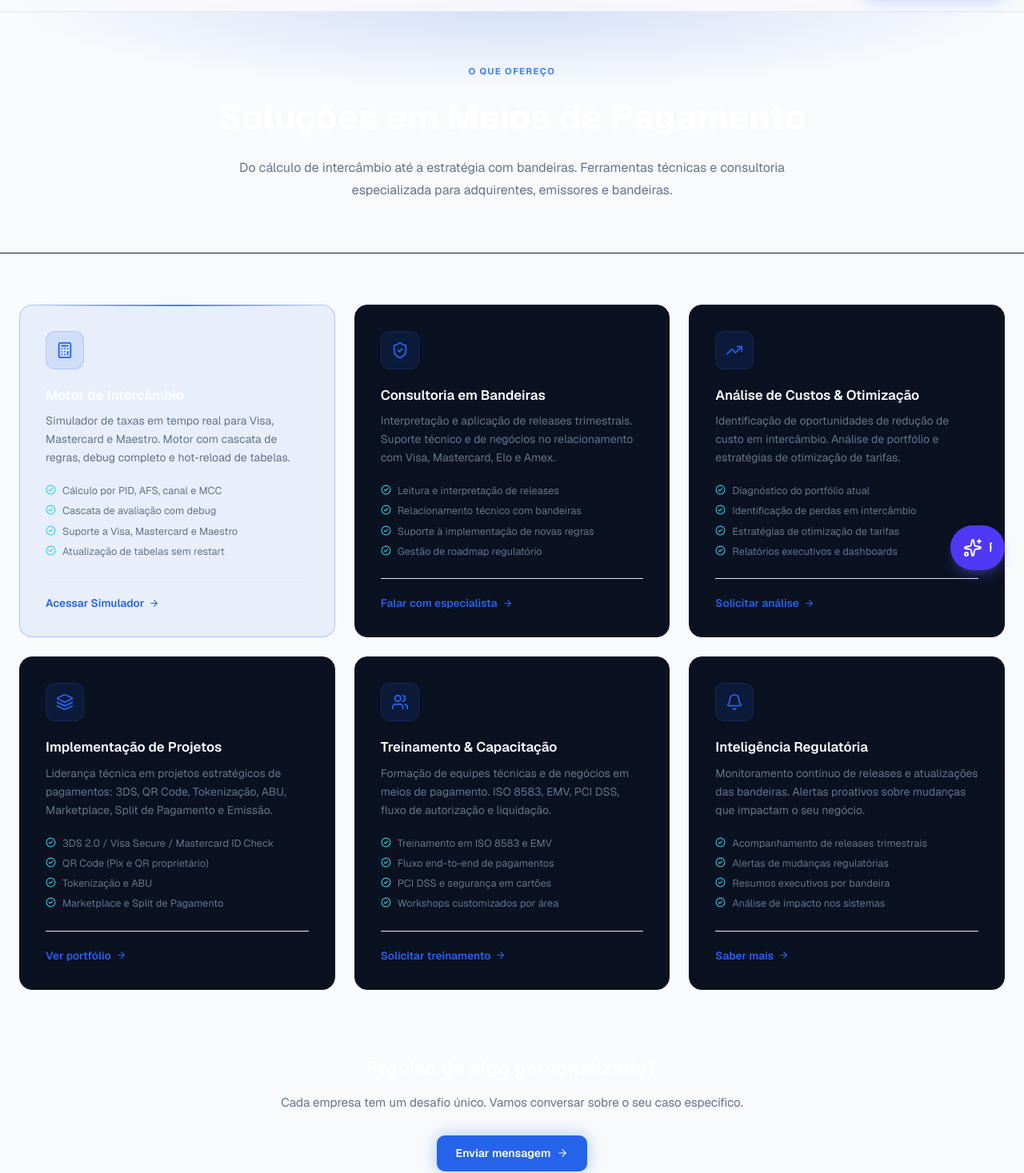
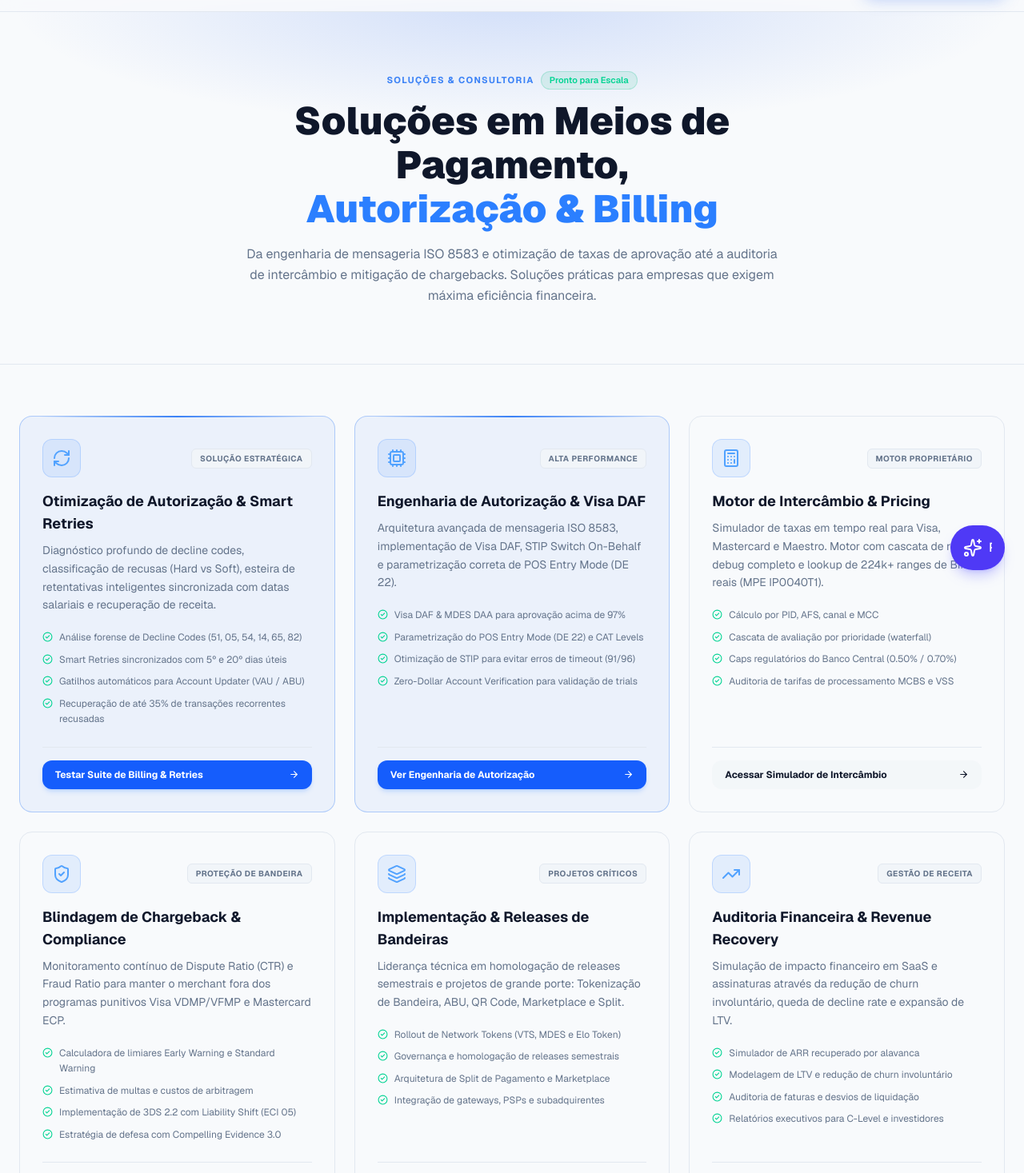
Before and after one commit to vsugamele/payments, a Next.js app in the folder frontend/: page /solucoes in a window 1280 px wide. Shown: the part 63-1530 px from the top of the page at 80% size. Built offline with nearby package versions, Linux system fonts and the light colour scheme.

Commit message:
feat: restructure Solucoes page with focus on authorization optimization, smart retries and decline code analysis

```diff
--- a/frontend/app/solucoes/page.tsx
+++ b/frontend/app/solucoes/page.tsx
@@ -8,92 +8,103 @@ import {
   Bell,
   ArrowRight,
   CheckCircle2,
+  RefreshCw,
+  Cpu,
+  Sparkles,
+  Zap,
+  Activity,
 } from "lucide-react";
 
 const SOLUTIONS = [
   {
-    icon: Calculator,
-    title: "Motor de Intercâmbio",
-    desc: "Simulador de taxas em tempo real para Visa, Mastercard e Maestro. Motor com cascata de regras, debug completo e hot-reload de tabelas.",
+    icon: RefreshCw,
+    title: "Otimização de Autorização & Smart Retries",
+    badge: "Solução Estratégica",
+    desc: "Diagnóstico profundo de decline codes, classificação de recusas (Hard vs Soft), esteira de retentativas inteligentes sincronizada com datas salariais e recuperação de receita.",
     items: [
-      "Cálculo por PID, AFS, canal e MCC",
-      "Cascata de avaliação com debug",
-      "Suporte a Visa, Mastercard e Maestro",
-      "Atualização de tabelas sem restart",
+      "Análise forense de Decline Codes (51, 05, 54, 14, 65, 82)",
+      "Smart Retries sincronizados com 5º e 20º dias úteis",
+      "Gatilhos automáticos para Account Updater (VAU / ABU)",
+      "Recuperação de até 35% de transações recorrentes recusadas",
     ],
-    cta: { label: "Acessar Simulador", href: "/simulador" },
+    cta: { label: "Testar Suite de Billing & Retries", href: "/billing" },
     highlight: true,
   },
   {
+    icon: Cpu,
+    title: "Engenharia de Autorização & Visa DAF",
+    badge: "Alta Performance",
+    desc: "Arquitetura avançada de mensageria ISO 8583, implementação de Visa DAF, STIP Switch On-Behalf e parametrização correta de POS Entry Mode (DE 22).",
+    items: [
+      "Visa DAF & MDES DAA para aprovação acima de 97%",
+      "Parametrização do POS Entry Mode (DE 22) e CAT Levels",
+      "Otimização de STIP para evitar erros de timeout (91/96)",
+      "Zero-Dollar Account Verification para validação de trials",
+    ],
+    cta: { label: "Ver Engenharia de Autorização", href: "/billing" },
+    highlight: true,
+  },
+  {
+    icon: Calculator,
+    title: "Motor de Intercâmbio & Pricing",
+    badge: "Motor Proprietário",
+    desc: "Simulador de taxas em tempo real para Visa, Mastercard e Maestro. Motor com cascata de regras, debug completo e lookup de 224k+ ranges de BINs reais (MPE IP0040T1).",
+    items: [
+      "Cálculo por PID, AFS, canal e MCC",
+      "Cascata de avaliação por prioridade (waterfall)",
+      "Caps regulatórios do Banco Central (0.50% / 0.70%)",
+      "Auditoria de tarifas de processamento MCBS e VSS",
+    ],
+    cta: { label: "Acessar Simulador de Intercâmbio", href: "/simulador" },
+    highlight: false,
+  },
+  {
     icon: ShieldCheck,
-    title: "Consultoria em Bandeiras",
-    desc: "Interpretação e aplicação de releases trimestrais. Suporte técnico e de negócios no relacionamento com Visa, Mastercard, Elo e Amex.",
+    title: "Blindagem de Chargeback & Compliance",
+    badge: "Proteção de Bandeira",
+    desc: "Monitoramento contínuo de Dispute Ratio (CTR) e Fraud Ratio para manter o merchant fora dos programas punitivos Visa VDMP/VFMP e Mastercard ECP.",
     items: [
-      "Leitura e interpretação de releases",
-      "Relacionamento técnico com bandeiras",
-      "Suporte à implementação de novas regras",
-      "Gestão de roadmap regulatório",
+      "Calculadora de limiares Early Warning e Standard Warning",
+      "Estimativa de multas e custos de arbitragem",
+      "Implementação de 3DS 2.2 com Liability Shift (ECI 05)",
+      "Estratégia de defesa com Compelling Evidence 3.0",
     ],
-    cta: { label: "Falar com especialista", href: "mailto:vsugamele@gmail.com" },
+    cta: { label: "Ver Monitor de Compliance", href: "/chargeback" },
+    highlight: false,
+  },
+  {
+    icon: Layers,
+    title: "Implementação & Releases de Bandeiras",
+    badge: "Projetos Críticos",
+    desc: "Liderança técnica em homologação de releases semestrais e projetos de grande porte: Tokenização de Bandeira, ABU, QR Code, Marketplace e Split.",
+    items: [
+      "Rollout de Network Tokens (VTS, MDES e Elo Token)",
+      "Governança e homologação de releases semestrais",
+      "Arquitetura de Split de Pagamento e Marketplace",
+      "Integração de gateways, PSPs e subadquirentes",
+    ],
+    cta: { label: "Ver Trajetória & Cases", href: "/sobre" },
     highlight: false,
   },
   {
     icon: TrendingUp,
-    title: "Análise de Custos & Otimização",
-    desc: "Identificação de oportunidades de redução de custo em intercâmbio. Análise de portfólio e estratégias de otimização de tarifas.",
+    title: "Auditoria Financeira & Revenue Recovery",
+    badge: "Gestão de Receita",
+    desc: "Simulação de impacto financeiro em SaaS e assinaturas através da redução de churn involuntário, queda de decline rate e expansão de LTV.",
     items: [
-      "Diagnóstico do portfólio atual",
-      "Identificação de perdas em intercâmbio",
-      "Estratégias de otimização de tarifas",
-      "Relatórios executivos e dashboards",
+      "Simulador de ARR recuperado por alavanca",
+      "Modelagem de LTV e redução de churn involuntário",
+      "Auditoria de faturas e desvios de liquidação",
+      "Relatórios executivos para C-Level e investidores",
     ],
-    cta: { label: "Solicitar análise", href: "mailto:vsugamele@gmail.com" },
-    highlight: false,
-  },
-  {
-    icon: Layers,
-    title: "Implementação de Projetos",
-    desc: "Liderança técnica em projetos estratégicos de pagamentos: 3DS, QR Code, Tokenização, ABU, Marketplace, Split de Pagamento e Emissão.",
-    items: [
-      "3DS 2.0 / Visa Secure / Mastercard ID Check",
-      "QR Code (Pix e QR proprietário)",
-      "Tokenização e ABU",
-      "Marketplace e Split de Pagamento",
-    ],
-    cta: { label: "Ver portfólio", href: "/sobre" },
-    highlight: false,
-  },
-  {
-    icon: Users,
-    title: "Treinamento & Capacitação",
-    desc: "Formação de equipes técnicas e de negócios em meios de pagamento. ISO 8583, EMV, PCI DSS, fluxo de autorização e liquidação.",
-    items: [
-      "Treinamento em ISO 8583 e EMV",
-      "Fluxo end-to-end de pagamentos",
-      "PCI DSS e segurança em cartões",
-      "Workshops customizados por área",
-    ],
-    cta: { label: "Solicitar treinamento", href: "mailto:vsugamele@gmail.com" },
-    highlight: false,
-  },
-  {
-    icon: Bell,
-    title: "Inteligência Regulatória",
-    desc: "Monitoramento contínuo de releases e atualizações das bandeiras. Alertas proativos sobre mudanças que impactam o seu negócio.",
-    items: [
-      "Acompanhamento de releases trimestrais",
-      "Alertas de mudanças regulatórias",
-      "Resumos executivos por bandeira",
-      "Análise de impacto nos sistemas",
-    ],
-    cta: { label: "Saber mais", href: "mailto:vsugamele@gmail.com" },
+    cta: { label: "Simular Revenue Recovery", href: "/billing" },
     highlight: false,
   },
 ];
 
 export const metadata = {
-  title: "Soluções — VS Payments",
-  description: "Soluções especializadas em meios de pagamento: simulador de intercâmbio, consultoria em bandeiras, análise de custos, implementação de projetos e treinamento.",
+  title: "Soluções — Otimização de Pagamentos & Billing | VS Payments",
+  description: "Soluções especializadas em autorização, smart retries, análise de recusas, motor de intercâmbio, mitigação de chargebacks e engenharia de pagamentos.",
 };
 
 export default function SolucoesPage() {
@@ -101,22 +112,28 @@ export default function SolucoesPage() {
     <main className="bg-background pb-24">
       {/* Header */}
       <section
-        className="dot-grid relative"
+        className="dot-grid relative overflow-hidden"
         style={{
           background: "radial-gradient(ellipse 70% 50% at 50% 0%, rgba(37,99,235,0.18) 0%, transparent 70%)",
-          padding: "5rem 1.5rem 4rem",
+          padding: "5.5rem 1.5rem 4.5rem",
           textAlign: "center",
-          borderBottom: "1px solid #0f172a",
+          borderBottom: "1px solid var(--border)",
         }}
       >
         <div className="mx-auto max-w-3xl">
-          <p className="section-eyebrow mb-4">O que ofereço</p>
-          <h1 className="font-bold text-white mb-4" style={{ fontSize: "clamp(1.75rem, 4vw, 2.75rem)" }}>
-            Soluções em Meios de Pagamento
+          <div className="flex items-center justify-center gap-2 mb-3">
+            <span className="section-eyebrow">Soluções & Consultoria</span>
+            <span className="px-2.5 py-0.5 rounded-full text-[11px] font-semibold bg-emerald-500/10 text-emerald-400 border border-emerald-500/20">
+              Pronto para Escala
+            </span>
+          </div>
+
+          <h1 className="font-black text-foreground mb-4" style={{ fontSize: "clamp(2rem, 4vw, 3rem)", lineHeight: 1.15 }}>
+            Soluções em Meios de Pagamento, <br />
+            <span className="text-blue-500">Autorização & Billing</span>
           </h1>
-          <p style={{ color: "var(--muted-foreground)", fontSize: "1rem", lineHeight: 1.75 }}>
-            Do cálculo de intercâmbio até a estratégia com bandeiras. Ferramentas técnicas e
-            consultoria especializada para adquirentes, emissores e bandeiras.
+          <p className="text-muted-foreground text-sm sm:text-base leading-relaxed max-w-2xl mx-auto">
+            Da engenharia de mensageria ISO 8583 e otimização de taxas de aprovação até a auditoria de intercâmbio e mitigação de chargebacks. Soluções práticas para empresas que exigem máxima eficiência financeira.
           </p>
         </div>
       </section>
@@ -124,18 +141,15 @@ export default function SolucoesPage() {
       {/* Solutions grid */}
       <section className="mx-auto max-w-7xl px-6 pt-16">
         <div className="grid grid-cols-1 gap-6 md:grid-cols-2 lg:grid-cols-3">
-          {SOLUTIONS.map((s) => {
+          {SOLUTIONS.map((s, idx) => {
             const Icon = s.icon;
             return (
               <div
                 key={s.title}
-                className="card-hover flex flex-col"
+                className="card-hover flex flex-col rounded-2xl border p-7 relative transition-all"
                 style={{
-                  background: s.highlight ? "rgba(37,99,235,0.07)" : "#0a1120",
-                  border: s.highlight ? "1px solid rgba(37,99,235,0.3)" : "1px solid #0f172a",
-                  borderRadius: "1rem",
-                  padding: "2rem",
-                  position: "relative",
+                  background: s.highlight ? "rgba(37,99,235,0.06)" : "var(--card)",
+                  borderColor: s.highlight ? "rgba(59,130,246,0.35)" : "var(--border)",
                 }}
               >
                 {s.highlight && (
@@ -152,48 +166,45 @@ export default function SolucoesPage() {
                   />
                 )}
 
-                {/* Icon */}
-                <div
-                  style={{
-                    display: "flex",
-                    alignItems: "center",
-                    justifyContent: "center",
-                    height: 48,
-                    width: 48,
-                    borderRadius: "0.75rem",
-                    background: "rgba(37,99,235,0.12)",
-                    border: "1px solid rgba(37,99,235,0.2)",
-                    marginBottom: "1.25rem",
-                  }}
-                >
-                  <Icon size={22} style={{ color: "var(--code-text)" }} />
+                {/* Top header with badge */}
+                <div className="flex items-center justify-between gap-2 mb-4">
+                  <div className="w-12 h-12 rounded-xl bg-blue-500/10 border border-blue-500/20 flex items-center justify-center text-blue-400 shrink-0">
+                    <Icon size={24} />
+                  </div>
+                  <span className="px-2.5 py-1 rounded-md text-[10px] font-bold uppercase tracking-wider bg-muted border border-border text-muted-foreground">
+                    {s.badge}
+                  </span>
                 </div>
 
-                <h2 className="font-semibold text-white mb-2" style={{ fontSize: "1.05rem" }}>
+                <h2 className="font-bold text-foreground text-lg mb-2">
                   {s.title}
                 </h2>
-                <p style={{ fontSize: "0.875rem", color: "var(--muted-foreground)", lineHeight: 1.65, marginBottom: "1.25rem" }}>
+
+                <p className="text-xs sm:text-sm text-muted-foreground leading-relaxed mb-5">
                   {s.desc}
                 </p>
 
                 {/* Items */}
-                <ul className="space-y-1.5 flex-1">
+                <ul className="space-y-2 flex-1 mb-6">
                   {s.items.map((item) => (
-                    <li key={item} className="flex items-start gap-2">
-                      <CheckCircle2 size={13} style={{ color: "#22d3ee", marginTop: 2, flexShrink: 0 }} />
-                      <span style={{ fontSize: "0.8rem", color: "var(--muted-foreground)" }}>{item}</span>
+                    <li key={item} className="flex items-start gap-2 text-xs text-muted-foreground leading-relaxed">
+                      <CheckCircle2 size={13} className="text-emerald-400 mt-0.5 shrink-0" />
+                      <span>{item}</span>
                     </li>
                   ))}
                 </ul>
 
-                {/* CTA */}
-                <div className="mt-6 pt-5" style={{ borderTop: "1px solid var(--border)" }}>
+                {/* CTA Button */}
+                <div className="pt-4 border-t border-border mt-auto">
                   <Link
                     href={s.cta.href}
-                    className="flex items-center gap-1.5"
-                    style={{ fontSize: "0.85rem", fontWeight: 600, color: "var(--primary)" }}
+                    className={`inline-flex items-center justify-between w-full px-4 py-2.5 rounded-xl text-xs font-bold transition-all ${
+                      s.highlight
+                        ? "bg-blue-600 hover:bg-blue-500 text-white shadow-md shadow-blue-500/20"
+                        : "bg-muted/60 hover:bg-muted text-foreground"
+                    }`}
                   >
-                    {s.cta.label}
+                    <span>{s.cta.label}</span>
                     <ArrowRight size={13} />
                   </Link>
                 </div>
@@ -204,20 +215,30 @@ export default function SolucoesPage() {
       </section>
 
       {/* Bottom CTA */}
-      <section className="mx-auto max-w-3xl px-6 pt-20 text-center">
-        <h2 className="font-bold text-white mb-3" style={{ fontSize: "1.5rem" }}>
-          Precisa de algo personalizado?
+      <section className="mx-auto max-w-4xl px-6 pt-20 text-center">
+        <div className="rounded-3xl border border-blue-500/20 bg-gradient-to-br from-blue-600/10 via-indigo-600/5 to-transparent p-8 sm:p-12">
+          <h2 className="font-bold text-foreground text-xl sm:text-2xl mb-3">
+            Precisa de uma análise personalizada para sua operação?
           </h2>
-        <p style={{ color: "var(--muted-foreground)", fontSize: "0.95rem", lineHeight: 1.7, marginBottom: "1.75rem" }}>
-          Cada empresa tem um desafio único. Vamos conversar sobre o seu caso específico.
+          <p className="text-muted-foreground text-sm max-w-xl mx-auto mb-6 leading-relaxed">
+            Diagnóstico de declínios, otimização de retentativas, auditoria de intercâmbio ou integração de novos processadores e bandeiras.
           </p>
+          <div className="flex flex-wrap justify-center gap-3">
+            <Link href="/billing" className="btn-primary inline-flex items-center gap-2">
+              Explorar Suite de Billing
+              <ArrowRight size={14} />
+            </Link>
             <a
-          href="mailto:vsugamele@gmail.com"
-          className="btn-primary inline-flex items-center gap-2"
+              href="https://www.linkedin.com/in/vinicius-sugamele-41136617/"
+              target="_blank"
+              rel="noopener noreferrer"
+              className="btn-outline inline-flex items-center gap-2"
             >
-          Enviar mensagem
+              Falar no LinkedIn
               <ArrowRight size={14} />
             </a>
+          </div>
+        </div>
       </section>
     </main>
   );
```
Lines whose indentation alone changed are shown as unchanged.
